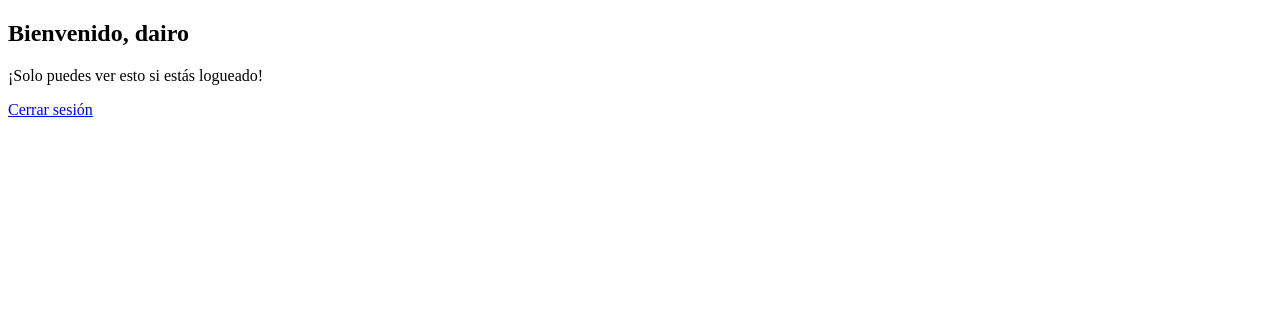
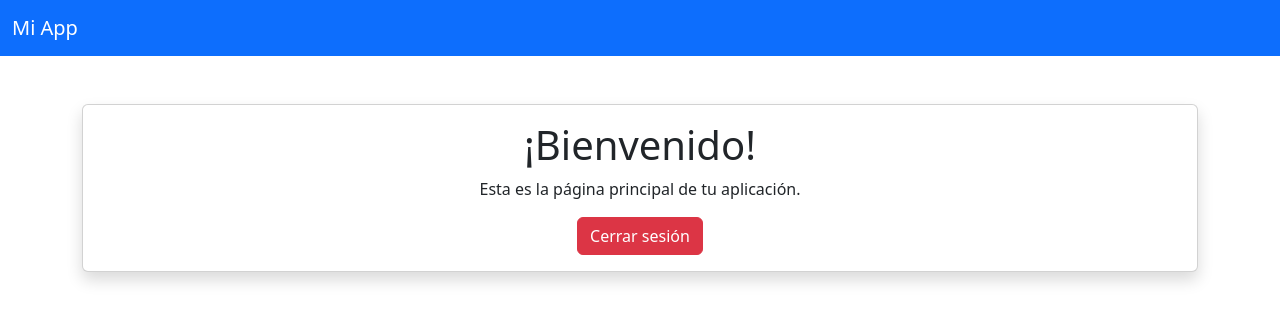
Before and after one commit to SkonHouse/Evaluaci-n1, a Django app: page /home/ in a window 1280 px wide. Shown: the top 322 px of the page. Run offline with Django 5.2, Linux system fonts and the light colour scheme; a user stored in the database is signed in.

Commit message:
home y logout

```diff
--- a/paginaa/templates/home.html
+++ b/paginaa/templates/home.html
@@ -1,11 +1,25 @@
+<!-- home.html -->
 <!DOCTYPE html>
-<html>
+<html lang="es">
 <head>
+    <meta charset="UTF-8">
     <title>Home</title>
+    <link href="https://cdn.jsdelivr.net/npm/bootstrap@5.3.3/dist/css/bootstrap.min.css" rel="stylesheet">
 </head>
 <body>
-  <h2>Bienvenido, {{ request.user.username }}</h2>
-  <p>¡Solo puedes ver esto si estás logueado!</p>
-  <a href="{% url 'logout' %}">Cerrar sesión</a>
+    <nav class="navbar navbar-expand-lg navbar-dark bg-primary">
+        <div class="container-fluid">
+            <a class="navbar-brand" href="#">Mi App</a>
+        </div>
+    </nav>
+    <div class="container mt-5">
+        <div class="card shadow">
+            <div class="card-body text-center">
+                <h1 class="card-title">¡Bienvenido!</h1>
+                <p class="card-text">Esta es la página principal de tu aplicación.</p>
+                <a href="/logout" class="btn btn-danger">Cerrar sesión</a>
+            </div>
+        </div>
+    </div>
 </body>
 </html>
--- a/paginaa/templates/login.html
+++ b/paginaa/templates/login.html
@@ -2,13 +2,14 @@
 <html>
 <head>
     <title>Iniciar sesión</title>
+    <link href="https://cdn.jsdelivr.net/npm/bootstrap@5.3.3/dist/css/bootstrap.min.css" rel="stylesheet">
 </head>
 <body>
   <h2>Iniciar sesión</h2>
   <form method="post" novalidate>
     {% csrf_token %}
     {{ form.as_p }}
-    <button type="submit">Ingresar</button>
+    <button type="submit">Ingresarrrrr</button>
   </form>
   <p>¿No tienes cuenta? <a href="{% url 'registro' %}">Regístrate aquí</a></p>
 </body>
```
Also changed, not shown: paginaa/templates/logout.html (added, +23 -0 lines), .github/workflows/ci-security.yml, .github/workflows/codeql-analysis.yml (deleted).
